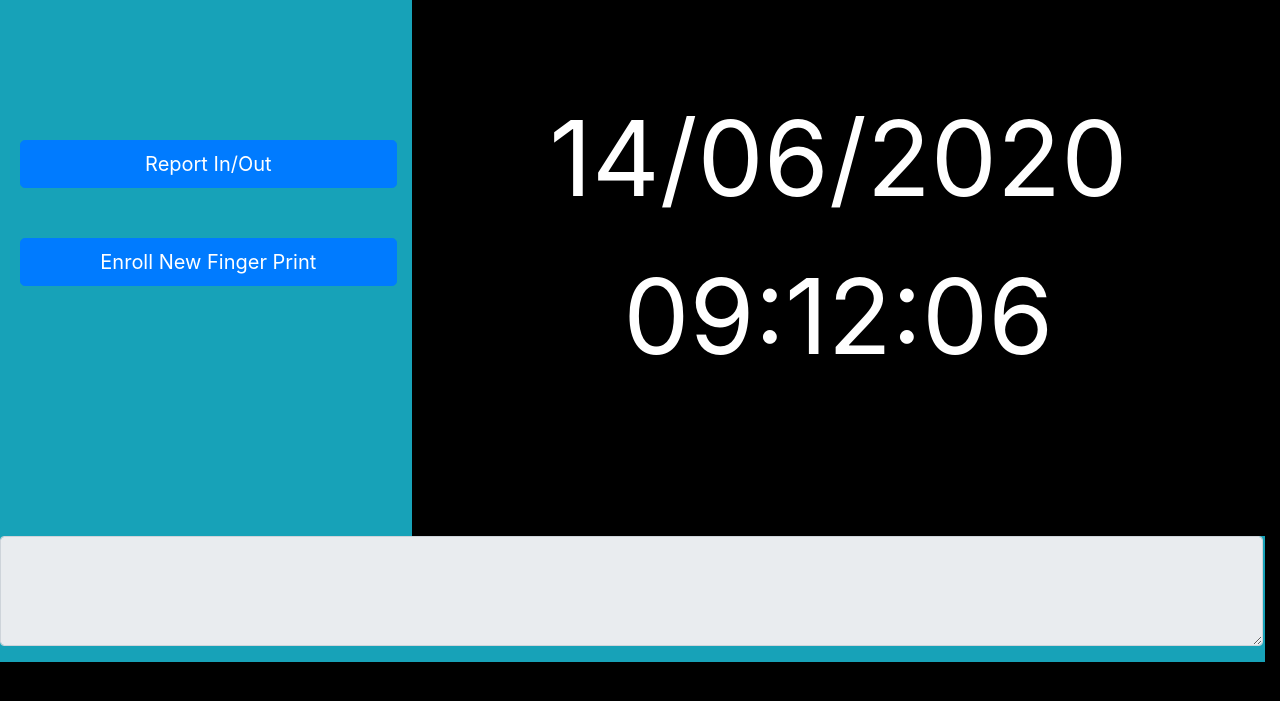
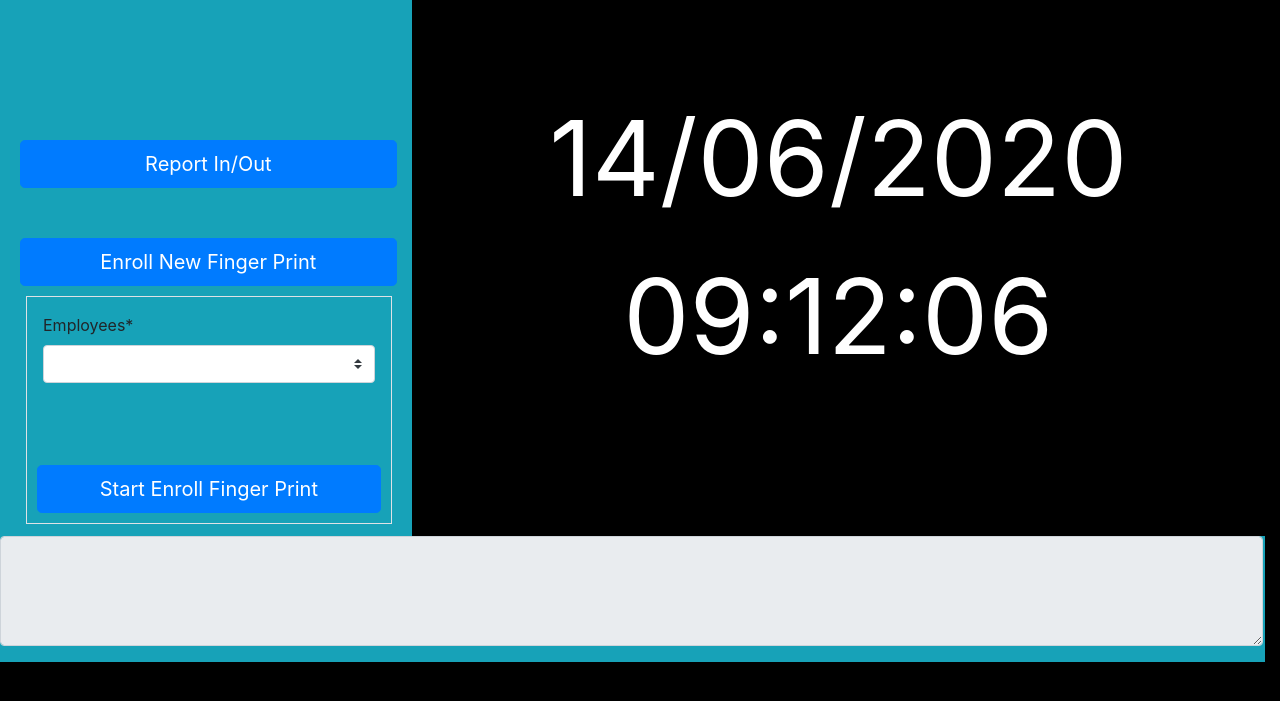
Before and after one commit to yowliew/staffAttendance, a Flask app: template templates/employees/fingerscan.html in a window 1280 px wide. Shown: the top 701 px of the page. Run offline with Flask 2, Linux system fonts and the light colour scheme; the template is opened without the code that fills it, so the values that code supplies are empty; parts of the project's set-up code (start-up, migrations or seed data) failed here and were passed over; some libraries are stand-ins or nearby versions.

Commit message:
Add functionality top enroll employee

```diff
--- a/resources/misc.py
+++ b/resources/misc.py
@@ -1,6 +1,6 @@
 from flask_restful import Resource, reqparse
 from flask import session, jsonify
-from models.employees import EClassModel
+from models.employees import EClassModel, EmployeeModel
 
 
 # from models.master import StateModel, ZipModel
@@ -25,7 +25,8 @@ class PopulateDropdown(Resource):
 
     def redirect(self, field):
         switcher = {
-            "emp_class": self.emp_class
+            "emp_class": self.emp_class,
+            "theEmployee": self.theEmployee
         }
         func = switcher.get(field, lambda: 'Invalid')
         return func()
@@ -36,6 +37,15 @@ class PopulateDropdown(Resource):
             # print(item.emp_class)
             # json_string = "{" + "id:" + str(item.id) + "," + "emp_class:" + item.emp_class + "}"
             json_string = {"id": str(item.id), "name": item.emp_class}
+            data.append(json_string)
+        return data
+
+    def theEmployee(self):
+        data = []
+        for item in EmployeeModel.find_all_employee():
+            # print(item.emp_class)
+            # json_string = "{" + "id:" + str(item.id) + "," + "emp_class:" + item.emp_class + "}"
+            json_string = {"id": str(item.emp_id), "name": item.full_name}
             data.append(json_string)
         return data
 
--- a/templates/employees/fingerscan.html
+++ b/templates/employees/fingerscan.html
@@ -2,7 +2,7 @@
 <html lang="en">
 	<head>
 		<meta charset="UTF-8" />
-		<title>Chat App</title>
+		<title>Attendance</title>
 		<link rel="stylesheet" href="{{ url_for('static', filename='css/bootstrap.min.css')}}" />
 		<script src="{{ url_for('static', filename='js/jquery-3.4.1.min.js') }}"></script>
 		<script src="{{ url_for('static', filename='js/popper.min.js') }}"></script>
@@ -42,6 +42,15 @@
 						<button type="button" name="enroll" id="enroll" class="btn btn-primary btn-lg btn-block" style="margin: 10px; margin-top: 50px;">
 							Enroll New Finger Print
 						</button>
+						<div class="form-row border ml-3">
+							<div class="form-group col-md-12 p-3">
+								<label for="theEmployee">Employees*</label>
+								<select class="custom-select form-control" id="theEmployee" name="theEmployee"> </select>
+							</div>
+							<button type="button" name="toScan" id="toScan" class="btn btn-primary btn-lg btn-block" style="margin: 10px; margin-top: 50px;">
+								Start Enroll Finger Print
+							</button>
+						</div>
 					</div>
 				</div>
 				<div class="col-md-8">
@@ -56,6 +65,9 @@
 			</div>
 		</div>
 		<!-- style="height: auto; width: fit-content;" -->
+
+		<script src="/static/js/utils.js"></script>
+
 		<script type="text/javascript">
 			$(document).ready(function () {
 				showTime();
@@ -95,6 +107,10 @@
 				});
 			});
 
+			$(window).on('load', function () {
+				populateDropDown('theEmployee', 'Select Employee..');
+			});
+
 			function showTime() {
 				var theTime = new Date();
 
```
